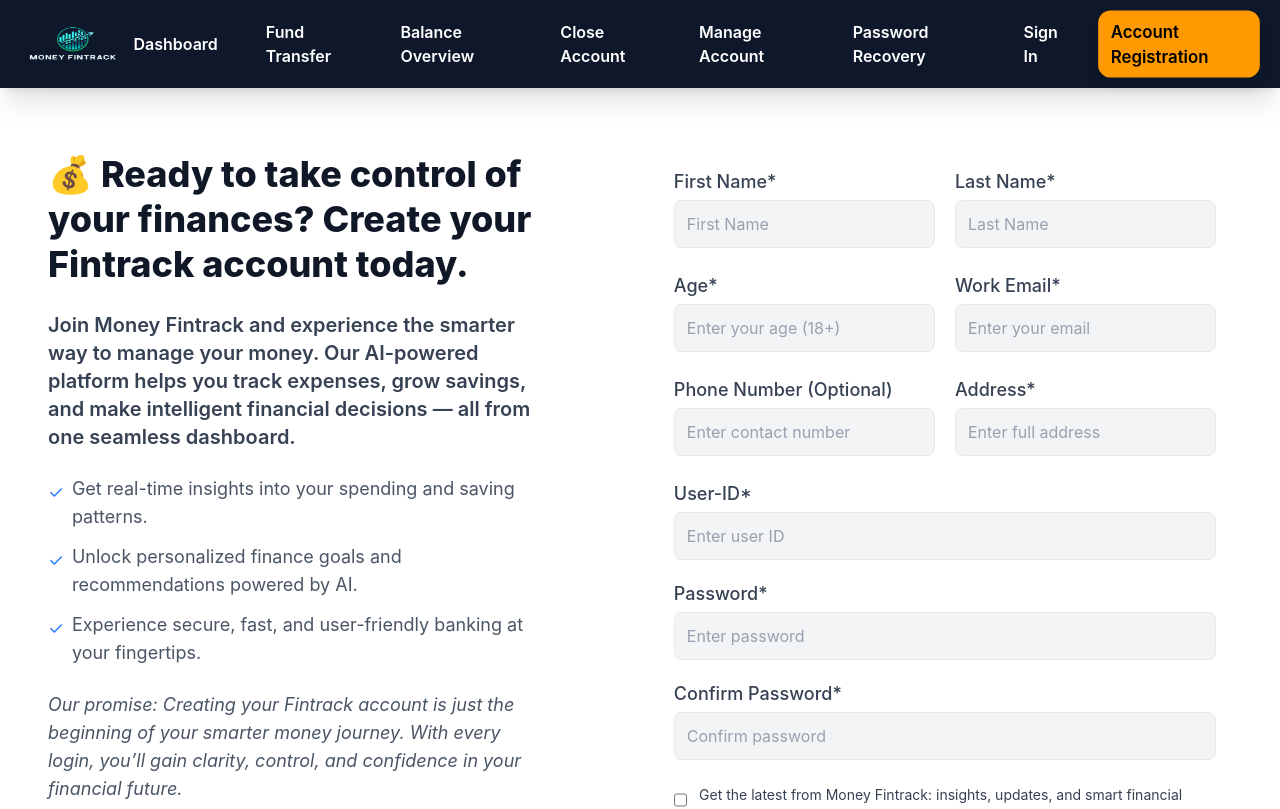
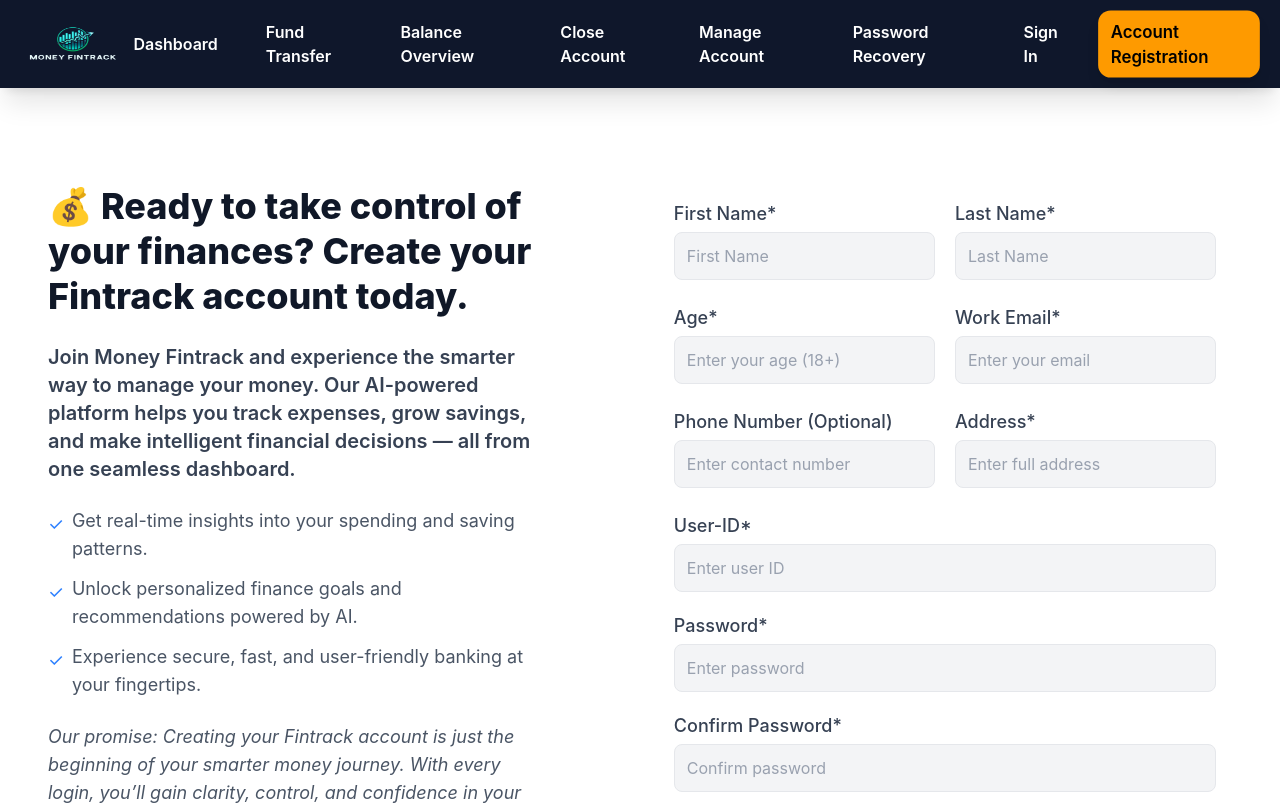
Before and after one commit to Shivamsharma890/Money-Fintrack121, a React (Vite) app in the folder frontend/: page /account in a window 1280 px wide. Shown: the top 809 px of the page. Built offline with nearby package versions, Linux system fonts and the light colour scheme; no server answers.

Commit message:
Update Account.jsx

```diff
--- a/frontend/src/Pages/Account.jsx
+++ b/frontend/src/Pages/Account.jsx
@@ -68,7 +68,7 @@
 
 
   return (
-    <div className='min-h-screen md:pt-0 pb-10 md:p-8'>
+    <div className='min-h-screen p-6 pb-10 md:p-8'>
 
       <div className='flex flex-col lg:flex-row max-w-8xl mx-auto gap-12 lg:gap-20'>
 
```
